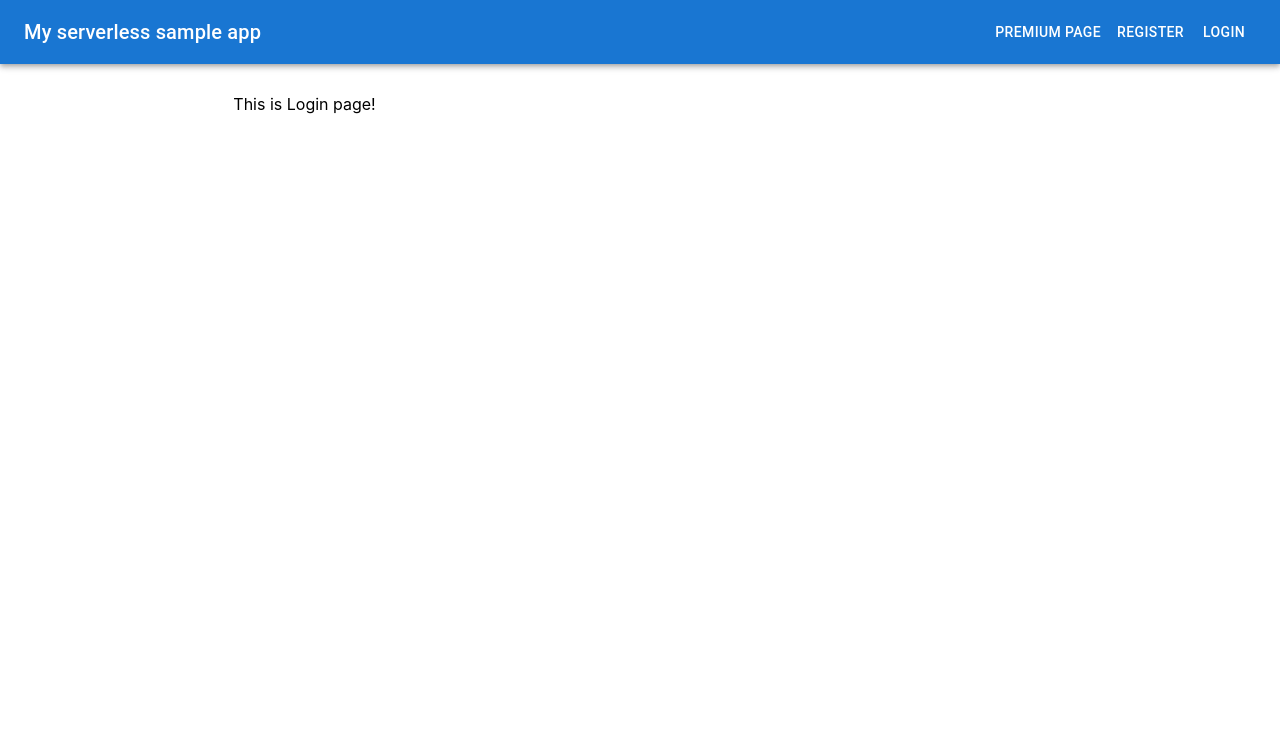
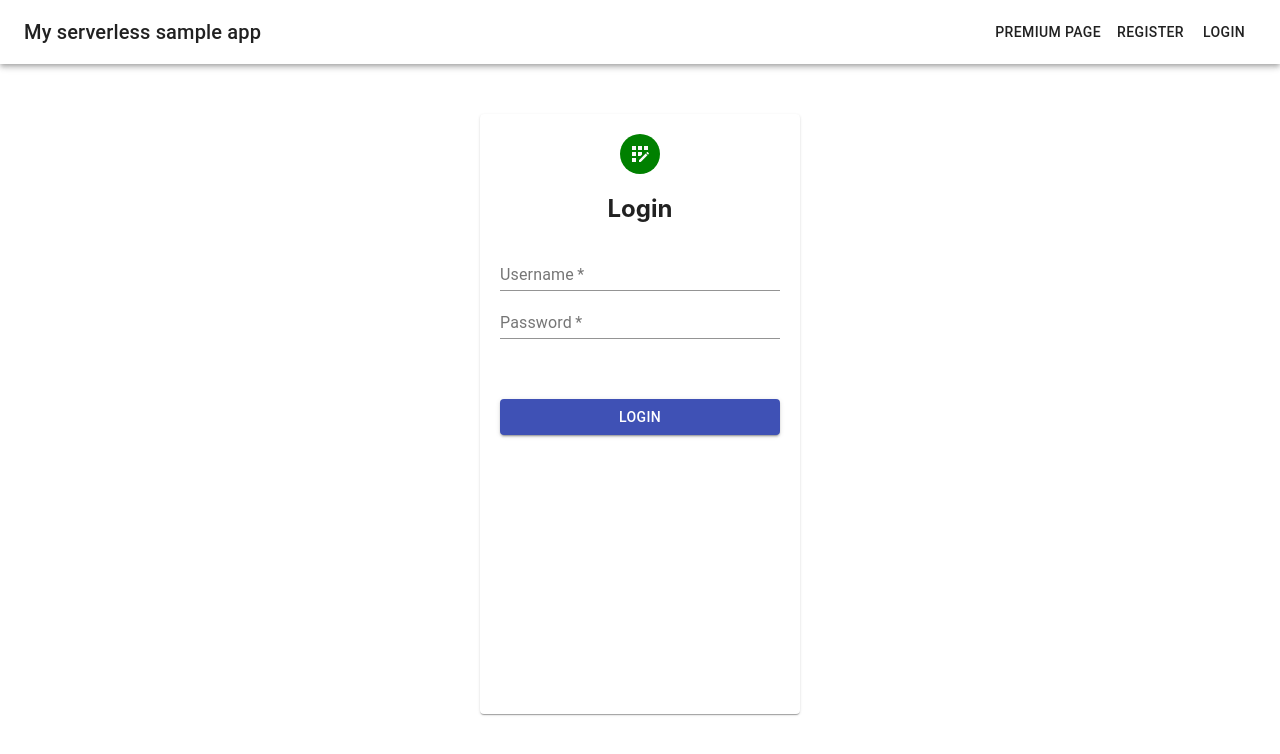
Before and after one commit to YuichiNAGAO/serverless_aws_login_register_app, a React (Create React App) app in the folder frontend/: page /login in a window 1280 px wide. Shown: the top 754 px of the page. Built offline with nearby package versions, Linux system fonts and the light colour scheme; no server answers.

Commit message:
change from react-router-dom v6 to v5

```diff
--- a/frontend/package.json
+++ b/frontend/package.json
@@ -15,7 +15,7 @@
     "axios": "0.24.0",
     "react": "^17.0.2",
     "react-dom": "^17.0.2",
-    "react-router-dom": "6.2.1",
+    "react-router-dom": "^5.3.0",
     "react-scripts": "5.0.0",
     "web-vitals": "^2.1.2"
   },
--- a/frontend/src/App.js
+++ b/frontend/src/App.js
@@ -1,4 +1,5 @@
-import {BrowserRouter, NavLink, Route, Routes} from "react-router-dom";
+// import {BrowserRouter, NavLink, Route, Routes} from "react-router-dom";
+import { BrowserRouter, NavLink, Route, Switch} from "react-router-dom";
 import Home from "./components/Home";
 import Login from "./components/Login";
 import Register from "./components/Register";
@@ -12,12 +13,18 @@ function App() {
       <BrowserRouter>
       <Header />
       <div style={{ padding: 30 }}>
-        <Routes>
+        {/* <Routes>
           <Route exact path="/" element={<Home />} />
-          <Route path="/resgister" element={<Register />} />
+          <Route path="/register" element={<Register />} />
           <Route path="/login" element={<Login />} />
           <Route path="/premium-content" element={<PremiumContent />} />
-        </Routes>
+        </Routes> */}
+        <Switch>
+          <Route exact path="/" component={Home}/>
+          <Route path="/register" component={Register}/>
+          <Route path="/login" component={Login}/>
+          <Route path="/premium-content" component={PremiumContent}/>
+        </Switch>
       </div>
       </BrowserRouter>
     </div>
--- a/frontend/src/components/Header.js
+++ b/frontend/src/components/Header.js
@@ -16,7 +16,7 @@ export default function ButtonAppBar() {
             My serverless sample app
           </Typography>
           <Button color="inherit" component={Link} to="/premium-content">Premium Page</Button>
-          <Button color="inherit" component={Link} to="/resgister">Register</Button>
+          <Button color="inherit" component={Link} to="/register">Register</Button>
           <Button color="inherit" component={Link} to="/login">Login</Button>
         </Toolbar>
       </AppBar>
--- a/frontend/src/components/Login.js
+++ b/frontend/src/components/Login.js
@@ -1,14 +1,80 @@
-import React from "react";
-import { Grid } from '@material-ui/core'
+import React, {useState} from "react";
+import { Grid, Paper, Avatar } from '@material-ui/core';
+import Button from "@material-ui/core/Button";
+import TextField from "@material-ui/core/TextField";
+import Container from "@material-ui/core/Container";
+import AppRegistrationIcon from '@mui/icons-material/AppRegistration';
+import axios from 'axios';
+import { setUserSession } from '../services/AuthService';
+import { useNavigate } from "react-router-dom";
+const loginUrl= process.env.REACT_APP_ENDPOINT+'/login';
 
 
-const Login = ()=> {
+const Login = (props)=> {
+
+    const [username, setUsername]= useState('')
+    const [password, setPassword]= useState('')
+    const [message, setMessage]= useState('')
+    const paperStyle={padding: 20, height: '70vh', width:280, margin:"20px auto", alignItems: "center",textAlign: "center", justifyContent: "center"}
+    const avatarStyle={backgroundColor: "green"}
+    const buttonStyle={margin:"60px 0"}
+
+    const submitHandler = (event) => {
+        // event.preventDefalut();
+        if (username.trim()==="" || password.trim()===""){
+            setMessage('Please fill out username and password');
+            return
+        }
+        setMessage(null);
+        const requestBody = {
+            username: username,
+            password: password
+        }
+        console.log(loginUrl);
+        console.log(requestBody);
+
+        // setUserSession({username: 'xx', password: 'xx'}, "responsecdceas");
+
+        axios.post(loginUrl, requestBody).then(response => {
+            setUserSession(response.data.user, response.data.token);
+            props.history.push('/premium-content');
+            // props.history.push('/premium-content');
+            // console.log(loginUrl);
+            // console.log(response.data);
+          }).catch(error => {
+            if (error.response.status === 401 || error.response.status === 403) {
+                setMessage(error.response.data.message);
+            } else {
+                setMessage('sorry....the backend server is down. please try again later!!');
+            }
+          })
+    }
+
+
     return (
-        <Grid container>
-            <Grid sm={2}/>
-            <Grid lg={8} sm={8} spacing={10}>
-            This is Login page!
-            </Grid>
+        <Grid>
+            <Paper evaluation={10} style={paperStyle}>
+                <Grid align="center">
+                    <Avatar style={avatarStyle}>
+                        <AppRegistrationIcon />
+                    </Avatar>
+
+                    <h2> Login</h2>
+                </Grid>
+                {/* <form onSubmit={submitHandler}> */}
+                    <TextField label='Username' value={username} placeholder='Enter username' fullWidth required onChange={(event) => setUsername(event.target.value)}/>
+                    <TextField label='Password' value={password} placeholder='Enter passsword' type='password' fullWidth required onChange={(event) => setPassword(event.target.value)}/>
+
+                    <Button type="submit" color='primary' variant="contained" style={buttonStyle} fullWidth onClick={submitHandler}>
+                    {/* <Button type="submit" color='primary' variant="contained" style={buttonStyle} fullWidth> */}
+                        Login
+                    </Button>
+                {/* </form> */}
+                <Grid align="center">
+                     {message}
+                </Grid>
+            </Paper>
+
         </Grid>
     )
 }
--- a/frontend/src/components/PremiumContent.js
+++ b/frontend/src/components/PremiumContent.js
@@ -1,14 +1,41 @@
 import React from "react";
-import { Grid } from '@material-ui/core'
+import {getUser, resetUserSession} from '../services/AuthService';
+import { Grid, Paper, Avatar } from '@material-ui/core'
+import Button from "@material-ui/core/Button";
+import TextField from "@material-ui/core/TextField";
+import Container from "@material-ui/core/Container";
+import AppRegistrationIcon from '@mui/icons-material/AppRegistration';
+import axios from 'axios';
 
 
-const PremiumContent = ()=> {
+const PremiumContent = (props)=> {
+    const paperStyle={padding: 20, height: '70vh', width:280, margin:"20px auto", alignItems: "center",textAlign: "center", justifyContent: "center"}
+    const avatarStyle={backgroundColor: "green"}
+    const buttonStyle={margin:"60px 0"}
+    const user =getUser();
+    const name = user !=='undefined' && user ? user.name : '';
+
+    const logoutHandler = () => {
+        resetUserSession();
+        props.history.push('login');
+    }
     return (
-        <Grid container>
-            <Grid sm={2}/>
-            <Grid lg={8} sm={8} spacing={10}>
-            This is PremiumContent page!
-            </Grid>
+        <Grid>
+            <Paper evaluation={10} style={paperStyle}>
+                <Grid align="center">
+                    <Avatar style={avatarStyle}>
+                        <AppRegistrationIcon />
+                    </Avatar>
+
+                    <h2> Premium Content</h2>
+                </Grid>
+                    Hello {name}!
+                    <Button type="submit" color='primary' variant="contained" style={buttonStyle} fullWidth onClick={logoutHandler}>
+                    {/* <Button type="submit" color='primary' variant="contained" style={buttonStyle} fullWidth> */}
+                        Logout
+                    </Button>
+            </Paper>
+
         </Grid>
     )
 }
--- a/frontend/src/components/Register.js
+++ b/frontend/src/components/Register.js
@@ -6,7 +6,7 @@ import Container from "@material-ui/core/Container";
 import AppRegistrationIcon from '@mui/icons-material/AppRegistration';
 import axios from 'axios';
 
-const registerUrl= process.env.REACT_APP_REGISTERURL;
+const registerUrl= process.env.REACT_APP_ENDPOINT+'/register';
 
 const Register = ()=> {
     const [name, setName]= useState('')
@@ -23,22 +23,11 @@ const Register = ()=> {
         console.log(name);
         console.log('submit button is pressed!');
 
-        const requestConfig ={
-            header: {
-                'x-api-key': process.env.REACT_APP_APIKEY
-            }
-        }
-
-        // axios.get(registerUrl, requestConfig).then(response => {
-        //     setMessage('Registation Succcessful');
-        // }).catch(error => {
-        //     if (error.response.status==401 || error.response.status==403){
-        //         setMessage(error.response.data.message);
-        //     } else {
-        //         setMessage('sorry... backend server is down');
+        // const requestConfig ={
+        //     header: {
+        //         'x-api-key': process.env.REACT_APP_APIKEY
         //     }
-        // })
-
+        // }
         const requestBody = {
             username: username,
             email: email,
@@ -46,11 +35,11 @@ const Register = ()=> {
             password: password
           }
 
-        console.log(requestConfig);
+        // console.log(requestConfig);
         console.log(requestBody);
         console.log(registerUrl);
 
-        axios.post(registerUrl, requestBody, requestConfig).then(response => {
+        axios.post(registerUrl, requestBody).then(response => {
         setMessage('Registeration Successful');
         }).catch(error => {
         if (error.response.status === 401 || error.response.status === 403) {
@@ -61,10 +50,6 @@ const Register = ()=> {
         })
 
     }
-
-
-
-
 
     return (
         <Grid>
--- /dev/null
+++ b/frontend/src/services/AuthService.js
@@ -0,0 +1,24 @@
+module.exports = {
+    getUser: function() {
+      const user = sessionStorage.getItem('user');
+      if (user === 'undefined' || !user) {
+        return null;
+      } else {
+        return JSON.parse(user);
+      }
+    },
+
+    getToken: function() {
+      return sessionStorage.getItem('token');
+    },
+
+    setUserSession: function(user, token) {
+      sessionStorage.setItem('user', JSON.stringify(user));
+      sessionStorage.setItem('token', token);
+    },
+
+    resetUserSession: function() {
+      sessionStorage.removeItem('user');
+      sessionStorage.removeItem('token');
+    }
+  }
```
Also changed, not shown: 1 other file (tests, documents, lock files or other folders).
